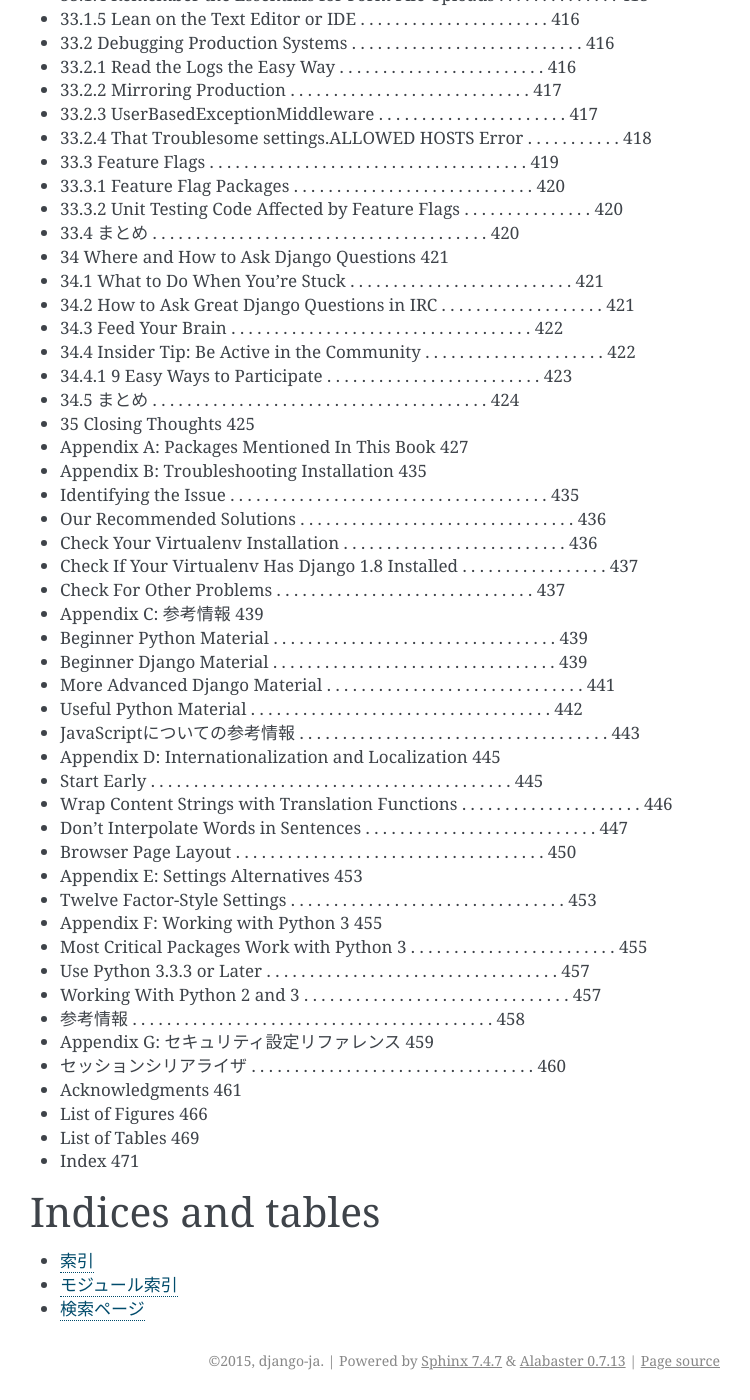
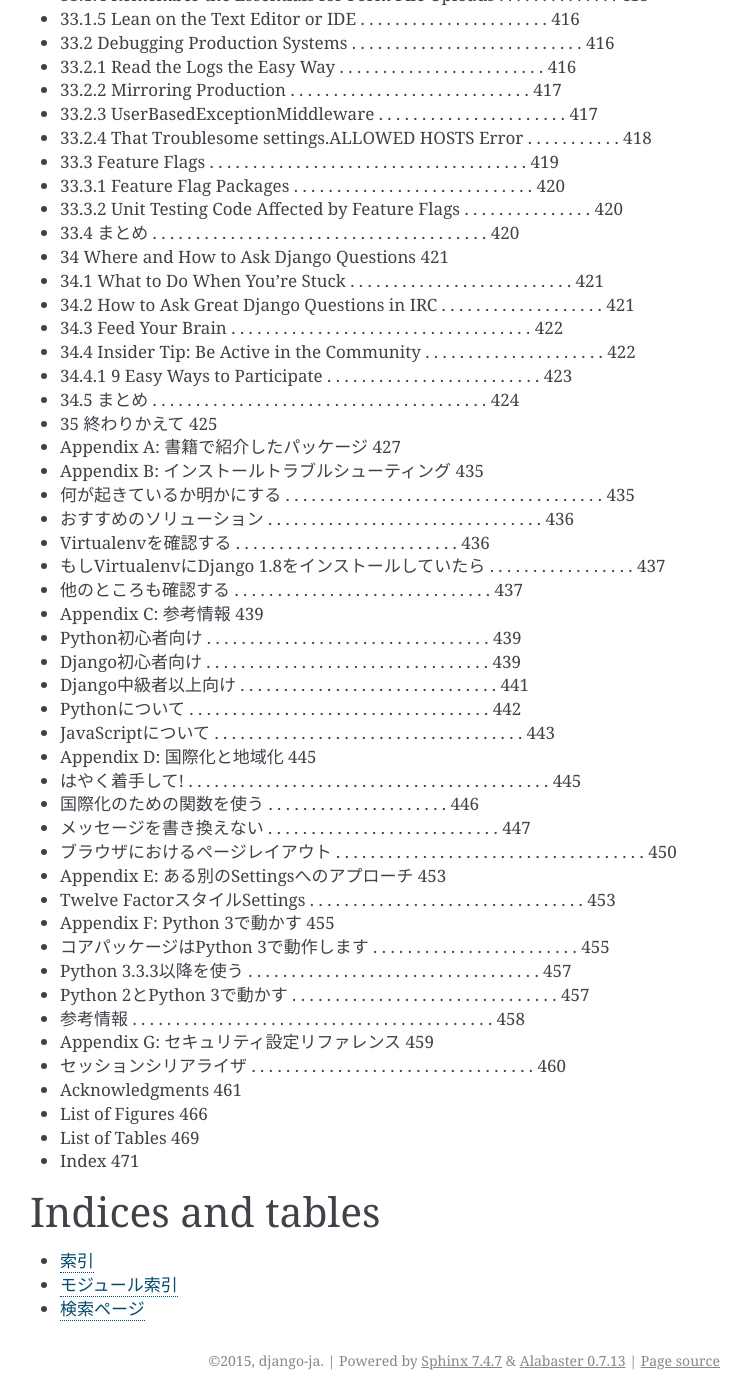
Before and after one commit to jbking/two-scoops-of-django-ja, a Sphinx documentation site: the page built from source/index.rst, in a window 1280 px wide and 1400 px high, scrolled down 14804 px. Shown: the whole window, without its empty margins (390-1140 px from the left). Built offline with Sphinx 7.4.7, drawn with Linux system fonts in a browser that asks for light colours.

Commit message:
35章まで

```diff
--- a/source/index.rst
+++ b/source/index.rst
@@ -613,31 +613,31 @@ Contents:
 * 34.4 Insider Tip: Be Active in the Community . . . . . . . . . . . . . . . . . . . . . 422
 * 34.4.1 9 Easy Ways to Participate . . . . . . . . . . . . . . . . . . . . . . . . . 423
 * 34.5 まとめ . . . . . . . . . . . . . . . . . . . . . . . . . . . . . . . . . . . . . . . 424
-* 35 Closing Thoughts 425
-* Appendix A: Packages Mentioned In This Book 427
-* Appendix B: Troubleshooting Installation 435
-* Identifying the Issue . . . . . . . . . . . . . . . . . . . . . . . . . . . . . . . . . . . . . 435
-* Our Recommended Solutions . . . . . . . . . . . . . . . . . . . . . . . . . . . . . . . . 436
-* Check Your Virtualenv Installation . . . . . . . . . . . . . . . . . . . . . . . . . . 436
-* Check If Your Virtualenv Has Django 1.8 Installed . . . . . . . . . . . . . . . . . 437
-* Check For Other Problems . . . . . . . . . . . . . . . . . . . . . . . . . . . . . . 437
+* 35 終わりかえて 425
+* Appendix A: 書籍で紹介したパッケージ 427
+* Appendix B: インストールトラブルシューティング 435
+* 何が起きているか明かにする . . . . . . . . . . . . . . . . . . . . . . . . . . . . . . . . . . . . . 435
+* おすすめのソリューション . . . . . . . . . . . . . . . . . . . . . . . . . . . . . . . . 436
+* Virtualenvを確認する . . . . . . . . . . . . . . . . . . . . . . . . . . 436
+* もしVirtualenvにDjango 1.8をインストールしていたら . . . . . . . . . . . . . . . . . 437
+* 他のところも確認する . . . . . . . . . . . . . . . . . . . . . . . . . . . . . . 437
 * Appendix C: 参考情報 439
-* Beginner Python Material . . . . . . . . . . . . . . . . . . . . . . . . . . . . . . . . . 439
-* Beginner Django Material . . . . . . . . . . . . . . . . . . . . . . . . . . . . . . . . . 439
-* More Advanced Django Material . . . . . . . . . . . . . . . . . . . . . . . . . . . . . . 441
-* Useful Python Material . . . . . . . . . . . . . . . . . . . . . . . . . . . . . . . . . . . 442
-* JavaScriptについての参考情報 . . . . . . . . . . . . . . . . . . . . . . . . . . . . . . . . . . . . 443
-* Appendix D: Internationalization and Localization 445
-* Start Early . . . . . . . . . . . . . . . . . . . . . . . . . . . . . . . . . . . . . . . . . . 445
-* Wrap Content Strings with Translation Functions . . . . . . . . . . . . . . . . . . . . . 446
-* Don’t Interpolate Words in Sentences . . . . . . . . . . . . . . . . . . . . . . . . . . . 447
-* Browser Page Layout . . . . . . . . . . . . . . . . . . . . . . . . . . . . . . . . . . . . 450
-* Appendix E: Settings Alternatives 453
-* Twelve Factor-Style Settings . . . . . . . . . . . . . . . . . . . . . . . . . . . . . . . . 453
-* Appendix F: Working with Python 3 455
-* Most Critical Packages Work with Python 3 . . . . . . . . . . . . . . . . . . . . . . . . 455
-* Use Python 3.3.3 or Later . . . . . . . . . . . . . . . . . . . . . . . . . . . . . . . . . . 457
-* Working With Python 2 and 3 . . . . . . . . . . . . . . . . . . . . . . . . . . . . . . . 457
+* Python初心者向け . . . . . . . . . . . . . . . . . . . . . . . . . . . . . . . . . 439
+* Django初心者向け . . . . . . . . . . . . . . . . . . . . . . . . . . . . . . . . . 439
+* Django中級者以上向け . . . . . . . . . . . . . . . . . . . . . . . . . . . . . . 441
+* Pythonについて . . . . . . . . . . . . . . . . . . . . . . . . . . . . . . . . . . . 442
+* JavaScriptについて . . . . . . . . . . . . . . . . . . . . . . . . . . . . . . . . . . . . 443
+* Appendix D: 国際化と地域化 445
+* はやく着手して! . . . . . . . . . . . . . . . . . . . . . . . . . . . . . . . . . . . . . . . . . . 445
+* 国際化のための関数を使う . . . . . . . . . . . . . . . . . . . . . 446
+* メッセージを書き換えない . . . . . . . . . . . . . . . . . . . . . . . . . . . 447
+* ブラウザにおけるページレイアウト . . . . . . . . . . . . . . . . . . . . . . . . . . . . . . . . . . . . 450
+* Appendix E: ある別のSettingsへのアプローチ 453
+* Twelve FactorスタイルSettings . . . . . . . . . . . . . . . . . . . . . . . . . . . . . . . . 453
+* Appendix F: Python 3で動かす 455
+* コアパッケージはPython 3で動作します . . . . . . . . . . . . . . . . . . . . . . . . 455
+* Python 3.3.3以降を使う . . . . . . . . . . . . . . . . . . . . . . . . . . . . . . . . . . 457
+* Python 2とPython 3で動かす . . . . . . . . . . . . . . . . . . . . . . . . . . . . . . . 457
 * 参考情報 . . . . . . . . . . . . . . . . . . . . . . . . . . . . . . . . . . . . . . . . . . 458
 * Appendix G: セキュリティ設定リファレンス 459
 * セッションシリアライザ . . . . . . . . . . . . . . . . . . . . . . . . . . . . . . . . . 460
```
